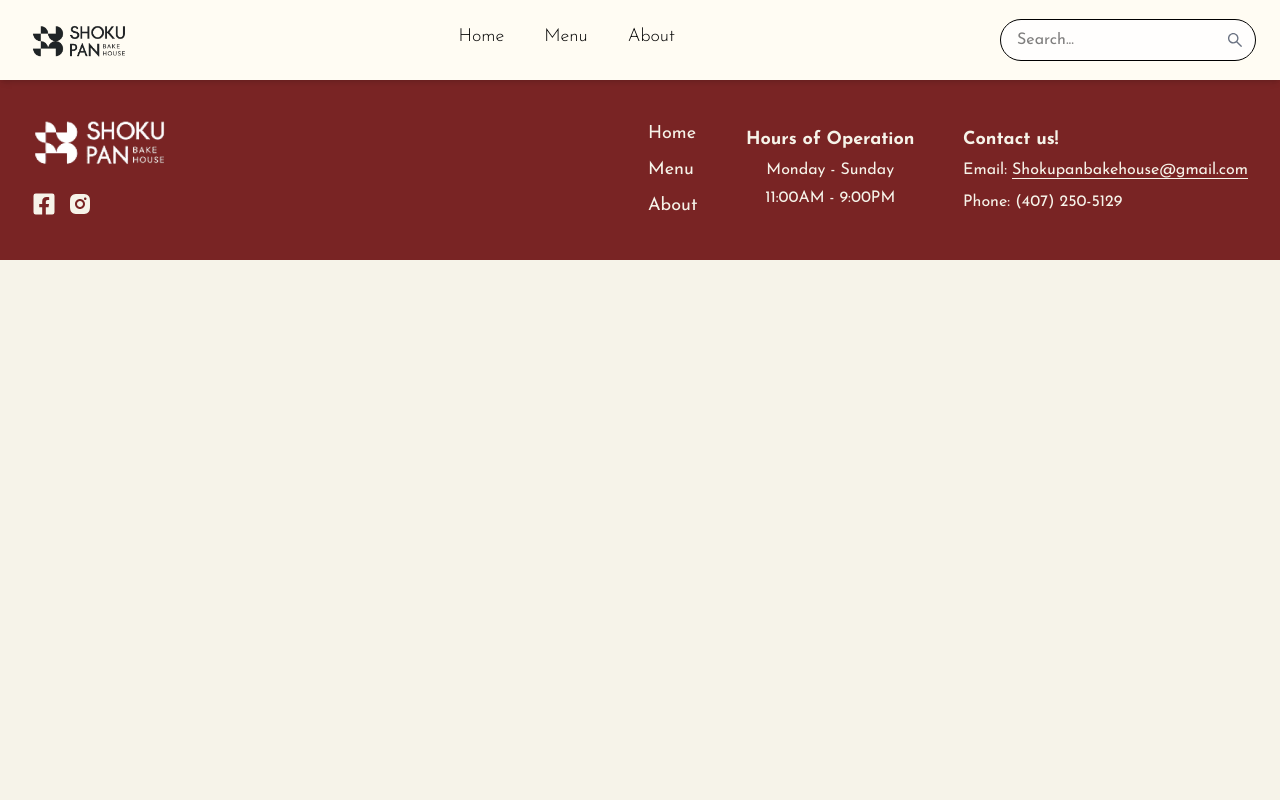
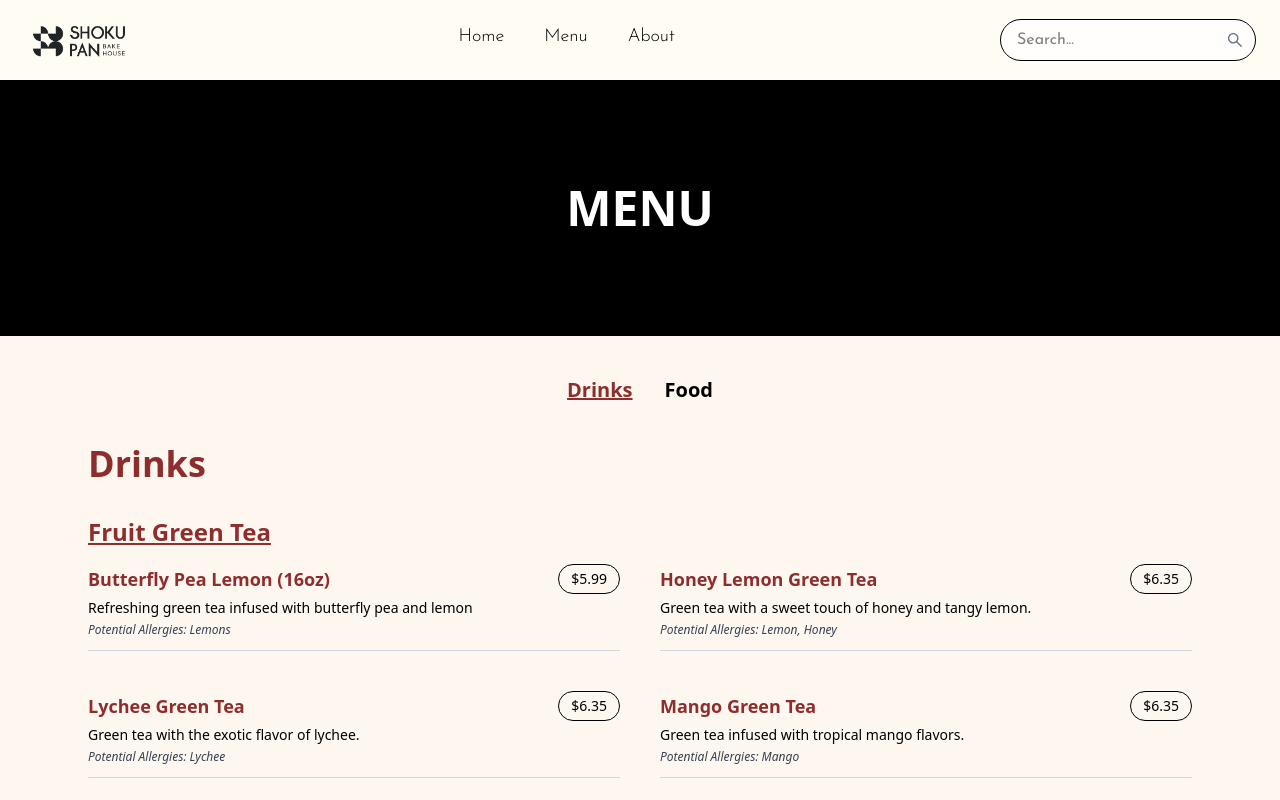
Before and after one commit to thashin04/Shokupan-Bakehouse, a React (Vite) app in the folder shokupan-bakehouse/: page /menu in a window 1280 px wide. Shown: the top 800 px of the page. Built offline with nearby package versions, Linux system fonts and the light colour scheme; a web font is replaced by a local one.

Commit message:
changes to menu page

```diff
--- a/shokupan-bakehouse/src/App.tsx
+++ b/shokupan-bakehouse/src/App.tsx
@@ -8,9 +8,8 @@ import {
 import Navbar from "./components/Navbar";
 import Footer from "./components/Footer";
 import HomePage from "./pages/HomePage";
-import DrinksMenu from "./pages/MenuPage/DrinksMenu";
-import FoodMenu from "./pages/MenuPage/FoodMenu";
-import PastryMenu from "./pages/MenuPage/PastryMenu";
+import FullMenu from './pages/MenuPage/MenuPage';
+
 
 function App() {
   return (
@@ -19,9 +18,7 @@ function App() {
         <Navbar />
         <Routes>
           <Route path="/" element={<HomePage />} />
-          <Route path="/menu/drinks" element={<DrinksMenu />} />
-          <Route path="/menu/food" element={<FoodMenu />} />
-          <Route path="/menu/pastry" element={<PastryMenu />} />
+          <Route path="/menu" element={<FullMenu />} />
         </Routes>
         <Footer />
       </Router>
--- a/shokupan-bakehouse/src/pages/MenuPage/DrinksMenu.tsx
+++ b/shokupan-bakehouse/src/pages/MenuPage/DrinksData.ts
@@ -1,9 +1,4 @@
-import React, { useState } from 'react';
-import Navbar from '../../components/Navbar';
-import Footer from '../../components/Footer';
-import { AiOutlineSearch, AiOutlineDown } from 'react-icons/ai';
-
-const categories = [
+export const categories = [
   {
     id: 'fruit',
     title: 'Fruit Green Tea',
@@ -75,73 +70,3 @@ const categories = [
     ],
   },
 ];
-
-export default function DrinksMenu() {
-  const [dropdownOpen, setDropdownOpen] = useState(false);
-
-  return (
-    <div className="bg-[#fdf7ef] text-black min-h-screen scroll-smooth">
-      <div className="w-full h-64 bg-cover bg-center flex items-center justify-center" style={{ backgroundImage: "url('/public/menu-banner.jpg')" }}>
-        <h1 className="text-white text-5xl font-bold">MENU</h1>
-      </div>
-
-      <div className="max-w-7xl mx-auto px-6 py-10">
-        <div className="flex flex-wrap justify-start items-center mb-10 gap-8">
-          <div className="relative">
-            <button onClick={() => setDropdownOpen(!dropdownOpen)} className="font-bold underline text-xl flex items-center gap-1">
-              Drinks <AiOutlineDown />
-            </button>
-            {dropdownOpen && (
-              <div className="absolute bg-[#e0dede] text-black border mt-2 shadow z-10 w-48">
-                {categories.map(cat => (
-                  <a
-                    key={cat.id}
-                    href={`#${cat.id}`}
-                    onClick={() => setDropdownOpen(false)}
-                    className="block px-4 py-2 hover:bg-gray-300 text-sm"
-                  >
-                    {cat.title}
-                  </a>
-                ))}
-              </div>
-            )}
-          </div>
-
-          <div className="border-r border-black h-6"></div>
-
-          <span className="text-xl">Pastries</span>
-          <div className="border-r border-black h-6"></div>
-          <span className="text-xl">Food</span>
-
-          <div className="ml-auto flex items-center border-b border-black">
-            <input placeholder="Search" className="bg-transparent focus:outline-none px-2 text-sm" />
-            <AiOutlineSearch className="text-xl" />
-          </div>
-        </div>
-
-        <h2 className="text-5xl text-[#8e2d2d] font-light mb-12">Drinks</h2>
-
-        {categories.map((cat) => (
-          <div key={cat.id} id={cat.id} className="mb-16 scroll-mt-24">
-            <h3 className="text-3xl font-bold text-[#8e2d2d] border-b-4 border-[#8e2d2d] mb-8 w-fit">{cat.title}</h3>
-            <div className="grid md:grid-cols-2 gap-10">
-              {cat.items.map((drink) => (
-                <div key={drink.name}>
-                  <div className="flex justify-between items-center mb-1">
-                    <h4 className="text-2xl font-semibold text-[#8e2d2d]">{drink.name}</h4>
-                    <div className="border border-black rounded-full px-3 py-1 text-sm">{drink.price}</div>
-                  </div>
-                  {drink.desc && <p className="mt-1 text-sm">{drink.desc}</p>}
-                  {drink.allergies && <p className="text-sm italic text-gray-700 mt-2">Potential Allergies: {drink.allergies}</p>}
-                  <hr className="mt-3 border-gray-400" />
-                </div>
-              ))}
-            </div>
-          </div>
-        ))}
-
-        <h2 className="text-center text-4xl font-bold text-[#8e2d2d] py-10">ETC. ETC.</h2>
-      </div>
-    </div>
-  );
-}
--- a/shokupan-bakehouse/src/pages/MenuPage/FoodMenu.tsx
+++ b/shokupan-bakehouse/src/pages/MenuPage/FoodData.ts
@@ -1,7 +1,4 @@
-import React, { useState } from 'react';
-import { AiOutlineSearch, AiOutlineDown } from 'react-icons/ai';
-
-const foodCategories = [
+export const foodCategories = [
   {
     id: 'shokupan',
     title: 'Shokupan Sandwiches',
@@ -63,87 +60,3 @@ const foodCategories = [
     ],
   },
 ];
-
-function FoodMenu() {
-  const [searchTerm, setSearchTerm] = useState('');
-  const [showDropdown, setShowDropdown] = useState(false);
-
-  const filteredCategories = foodCategories.map((category) => ({
-    ...category,
-    items: category.items.filter((item) =>
-      item.name.toLowerCase().includes(searchTerm.toLowerCase())
-    ),
-  }));
-
-  return (
-    <div className="bg-[#fef9f3] text-black min-h-screen">
-      <div className="pt-20 pb-12 px-6 md:px-24">
-        {/* Header + Dropdown Navigation */}
-        <div className="flex justify-between items-center mb-8">
-          <div className="flex items-center space-x-4 relative">
-            <button
-              onClick={() => setShowDropdown(!showDropdown)}
-              className="font-bold underline flex items-center"
-            >
-              Food <AiOutlineDown className="ml-1" />
-            </button>
-            <a href="/menu/pastry" className="border-l pl-4">Pastries</a>
-            <a href="/menu/drinks" className="border-l pl-4">Drinks</a>
-
-            {/* Dropdown Links */}
-            {showDropdown && (
-              <div className="absolute top-8 left-0 bg-white shadow-md border text-sm z-10">
-                {foodCategories.map((cat) => (
-                  <a
-                    key={cat.id}
-                    href={`#${cat.id}`}
-                    className="block px-4 py-2 hover:bg-gray-100 whitespace-nowrap"
-                    onClick={() => setShowDropdown(false)}
-                  >
-                    {cat.title}
-                  </a>
-                ))}
-              </div>
-            )}
-          </div>
-
-          {/* Search */}
-          <div className="relative">
-            <AiOutlineSearch className="absolute top-2.5 left-3 text-gray-400" />
-            <input
-              type="text"
-              placeholder="Search"
-              value={searchTerm}
-              onChange={(e) => setSearchTerm(e.target.value)}
-              className="pl-10 pr-3 py-2 border-b border-black bg-transparent outline-none"
-            />
-          </div>
-        </div>
-
-        {/* Page Title */}
-        <h1 className="text-5xl text-[#782f2f] mb-10">Food</h1>
-
-        {/* Menu Sections */}
-        {filteredCategories.map((category) => (
-          <div key={category.id} id={category.id} className="mb-16">
-            <h2 className="text-2xl font-bold text-[#782f2f] mb-4 underline">{category.title}</h2>
-            <div className="grid grid-cols-1 md:grid-cols-2 gap-10">
-              {category.items.map((item, index) => (
-                <div key={index}>
-                  <div className="flex justify-between items-center mb-1">
-                    <h3 className="text-[#782f2f] font-semibold">{item.name}</h3>
-                    <span className="border border-black rounded-full px-3 py-1 text-sm">{item.price}</span>
-                  </div>
-                  <p className="text-sm text-black">{item.desc}</p>
-                  <hr className="mt-2 border-gray-300" />
-                </div>
-              ))}
-            </div>
-          </div>
-        ))}
-      </div>
-    </div>
-  );
-}
-
-export default FoodMenu;
--- /dev/null
+++ b/shokupan-bakehouse/src/pages/MenuPage/MenuPage.tsx
@@ -0,0 +1,82 @@
+import React, { useState } from 'react';
+import Navbar from '../../components/Navbar';
+import backgroundImage from '../../assets/shokupan-background.png';
+import { categories as drinkCategories } from './DrinksData';
+import { foodCategories } from './FoodData';
+
+export default function MenuPage() {
+  const [activeTab, setActiveTab] = useState('Drinks');
+
+  const getCurrentCategories = () => {
+    switch (activeTab) {
+      case 'Drinks':
+        return drinkCategories;
+      case 'Food':
+        return foodCategories;
+      default:
+        return [];
+    }
+  };
+
+  const categories = getCurrentCategories();
+
+  return (
+    <div className="bg-[#fdf7ef] text-black min-h-screen scroll-smooth">
+
+      <div
+        className="relative w-full h-64 flex items-center justify-center"
+        style={{
+          backgroundImage: `url(${backgroundImage})`,
+          backgroundSize: 'cover',
+          backgroundPosition: 'center',
+        }}
+      >
+        <div className="absolute inset-0 bg-black bg-opacity-50 backdrop-blur-sm"></div>
+        <h1 className="relative text-white text-5xl font-bold z-10">MENU</h1>
+      </div>
+
+      {/* Tabs: Drinks and Food only */}
+      <div className="flex justify-center mt-10 gap-8 text-xl font-semibold">
+        {['Drinks', 'Food'].map((tab) => (
+          <button
+            key={tab}
+            className={activeTab === tab ? 'underline text-[#8e2d2d]' : ''}
+            onClick={() => setActiveTab(tab)}
+          >
+            {tab}
+          </button>
+        ))}
+      </div>
+
+      <div className="max-w-6xl mx-auto px-6 py-10">
+        <h2 className="text-4xl font-bold text-[#8e2d2d] mb-8">{activeTab}</h2>
+
+        {categories.map((cat) => (
+          <div key={cat.id} className="mb-16">
+            <h3 className="text-2xl font-bold underline text-[#8e2d2d] mb-4">{cat.title}</h3>
+            <div className="grid md:grid-cols-2 gap-10">
+              {cat.items.map((item) => (
+                <div key={item.name}>
+                  <div className="flex justify-between items-center mb-1">
+                    <h4 className="text-lg font-semibold text-[#8e2d2d]">{item.name}</h4>
+                    <span className="border border-black rounded-full px-3 py-1 text-sm">
+                      {item.price}
+                    </span>
+                  </div>
+                  <p className="text-sm">{item.desc}</p>
+                  {item.allergies && (
+                    <p className="text-xs italic text-gray-700 mt-1">
+                      Potential Allergies: {item.allergies}
+                    </p>
+                  )}
+                  <hr className="mt-3 border-gray-300" />
+                </div>
+              ))}
+            </div>
+          </div>
+        ))}
+      </div>
+
+    </div>
+  );
+}
--- a/shokupan-bakehouse/src/pages/MenuPage/PastryMenu.tsx
+++ /dev/null
@@ -1,13 +0,0 @@
-import React, { useState } from 'react';
-import { AiOutlineSearch, AiOutlineDown } from 'react-icons/ai';
-
-function PastryMenu() {
-
-  return (
-    <div className="bg-[#fef9f3] text-black min-h-screen">
-
-    </div>
-  );
-}
-
-export default PastryMenu;
```
Also changed, not shown: shokupan-bakehouse/src/assets/shokupan-background.png (added), shokupan-bakehouse/src/pages/MenuPage/PastryData.ts (added).
